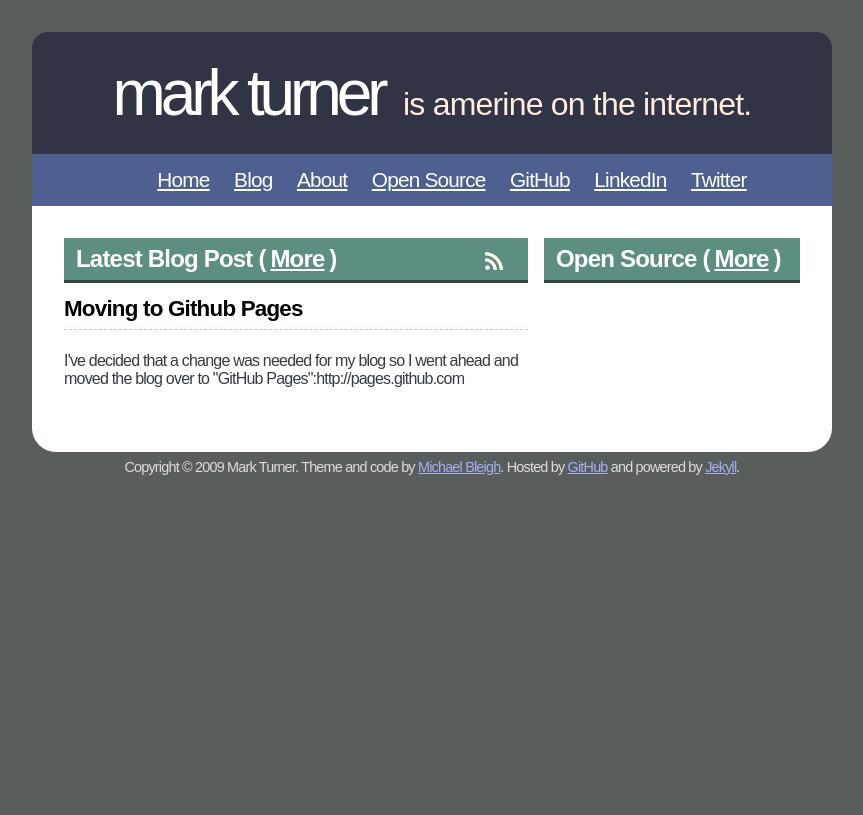
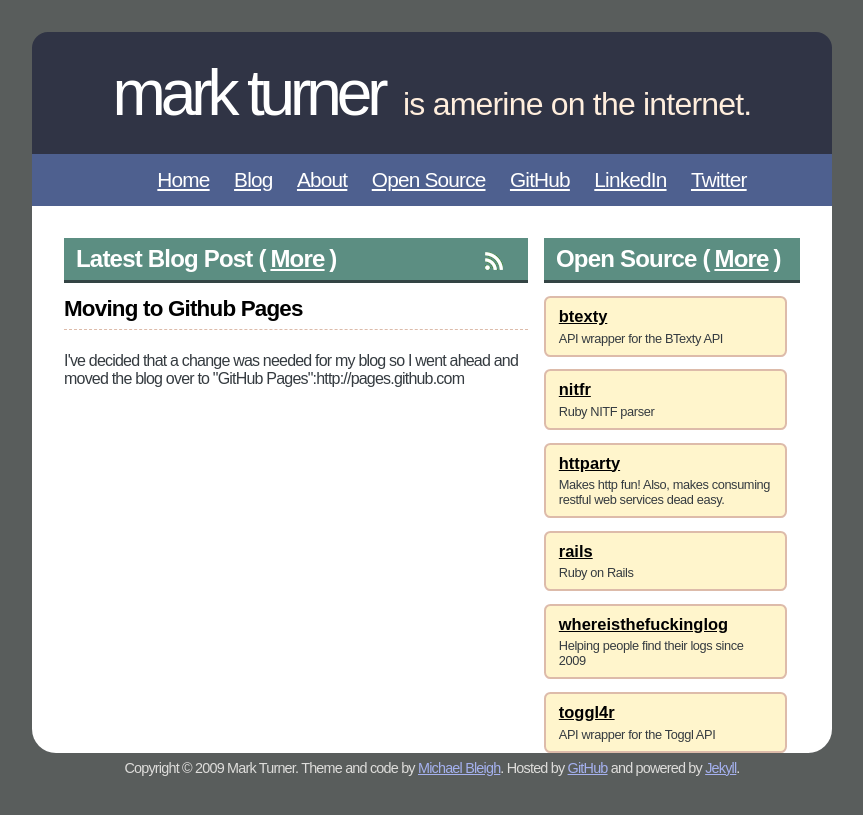
Before and after one commit to amerine/amerine.github.com, a Jekyll site: the page built from index.html, in a window 1280 px wide. Shown: the top 815 px of the page, without its empty margins (208-1071 px from the left). Built offline with Jekyll 4.4.1, drawn with Linux system fonts in a browser that asks for light colours.

Commit message:
Fixed JS graceful fallback problem

```diff
--- a/index.html
+++ b/index.html
@@ -14,6 +14,31 @@ title: Mark Turner on the Internet
 <div class='home_box' id='home_right'>
   <h2>Open Source (<a href='/open-source.html'>More</a>)</h2>
   <div id='github-projects'>
+		<div class="repo">
+			<h3><a href="http://github.com/amerine/btexty">btexty</a></h3>
+			<span class="desc">API wrapper for the BTexty API</span>
+		</div>
+		<div class="repo">
+			<h3><a href="http://github.com/amerine/nitfr">nitfr</a></h3>
+			<span class="desc">Ruby NITF parser</span>
+		</div>
+		<div class="repo">
+			<h3><a href="http://github.com/amerine/httparty">httparty</a></h3>
+			<span class="desc">Makes http fun! Also, makes consuming restful web services dead easy.</span>
+			</div>
+			<div class="repo">
+				<h3><a href="http://github.com/amerine/rails">rails</a></h3>
+				<span class="desc">Ruby on Rails</span>
+			</div>
+			<div class="repo">
+				<h3><a href="http://github.com/amerine/whereisthefuckinglog">whereisthefuckinglog</a></h3>
+				<span class="desc">Helping people find their logs since 2009</span>
+			</div>
+			<div class="repo">
+				<h3><a href="http://github.com/amerine/toggl4r">toggl4r</a></h3>
+				<span class="desc">API wrapper for the Toggl API</span>
+				</div>
+			</div>
   </div>
 </div>
 
```
Also changed, not shown: open-source.html (+25 -1 lines).
